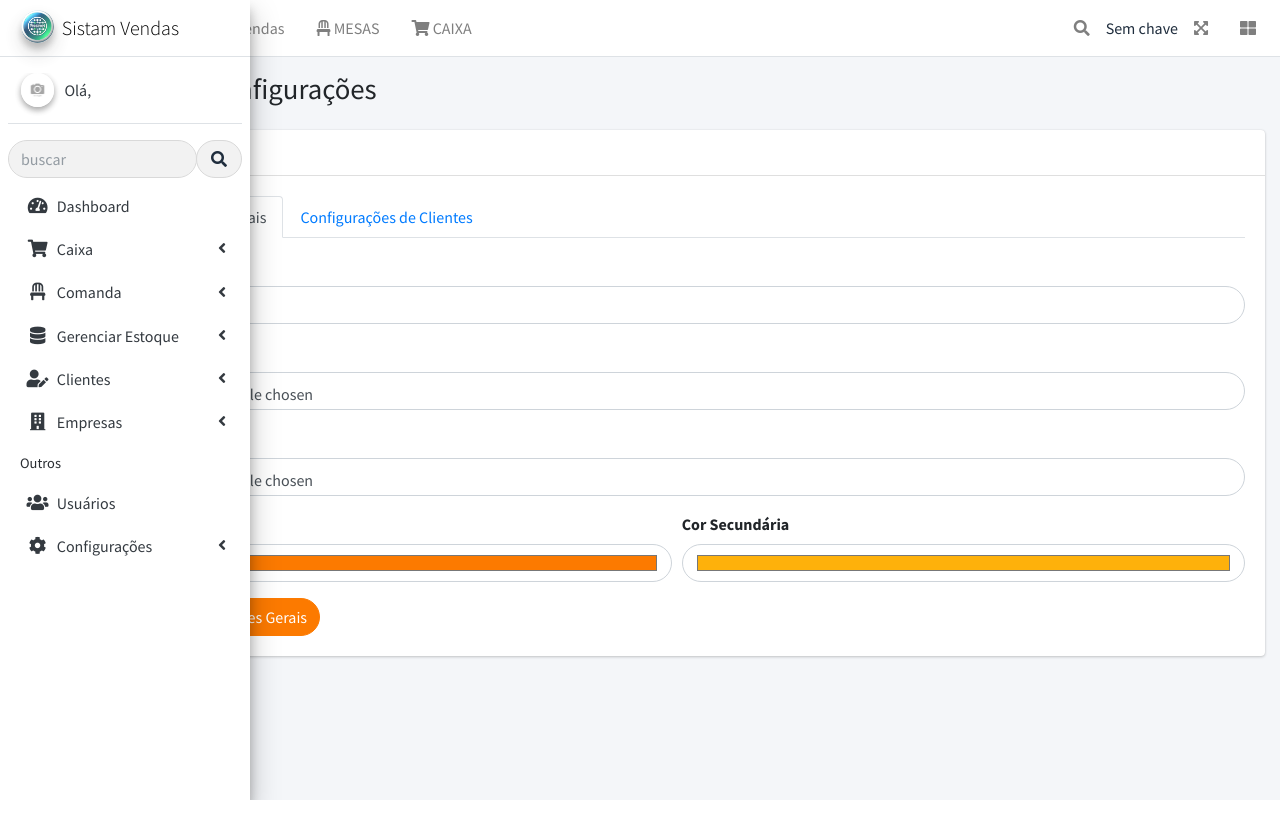
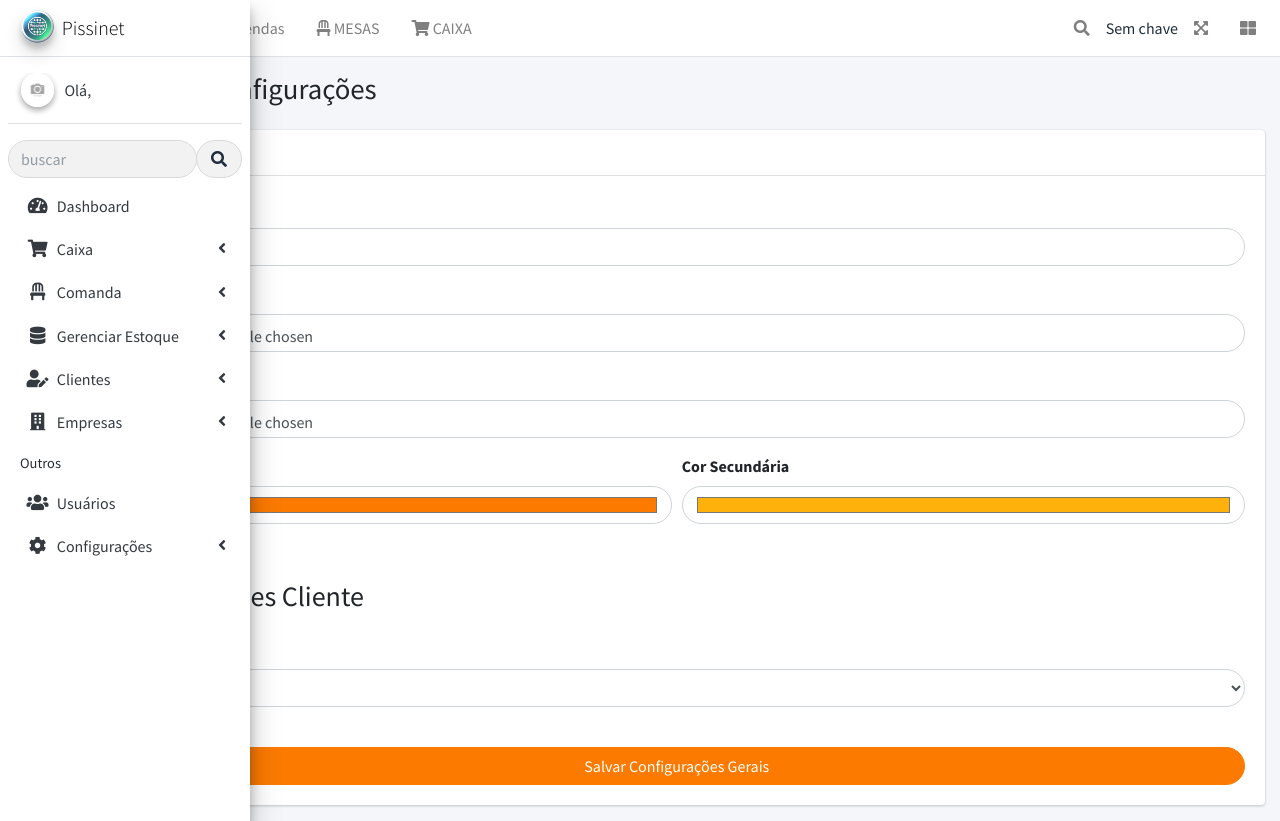
Before and after one commit to Dragonxt022/ProVendas, a Django app: page /configuracoes/ in a window 1280 px wide. Before the commit the page ends 800 px from the top, so only its background shows below. Run offline with Django 5.2, Linux system fonts and the light colour scheme; data comes from the database, SQL or seed files in the repository; both versions use the stored data as it was after the commit; some libraries are stand-ins or nearby versions.

Commit message:
Mais ajuste painel de configurações

```diff
--- a/provendas/configuracoes/context_processors.py
+++ b/provendas/configuracoes/context_processors.py
@@ -12,4 +12,5 @@ def configuracoes(request):
         'cor_primaria': configuracao.cor_primaria,
         'cor_secundaria': configuracao.cor_secundaria,
         'logo_empresa': configuracao.logo_empresa.url if configuracao.logo_empresa else None,
+        'icone_aplicacao': configuracao.icone_aplicacao.url if configuracao.icone_aplicacao else None,
     }
--- a/provendas/configuracoes/forms.py
+++ b/provendas/configuracoes/forms.py
@@ -1,15 +1,16 @@
 from django import forms
 from .models import Configuracao
+from clientes.models import Cliente  # Importando o modelo de Cliente
 
 class ConfiguracaoForm(forms.ModelForm):
     class Meta:
         model = Configuracao
         fields = ['nome_aplicacao', 'cliente_padrao', 'cor_primaria', 'cor_secundaria', 'logo_empresa', 'icone_aplicacao']
         widgets = {
-            'nome_aplicacao': forms.TextInput(attrs={'class': 'form-control'}),
-            'cliente_padrao': forms.Select(attrs={'class': 'form-control'}),
+            'cliente_padrao': forms.Select(attrs={'class': 'form-control'}),  # Aplicando a classe CSS
             'cor_primaria': forms.TextInput(attrs={'type': 'color', 'class': 'form-control'}),
             'cor_secundaria': forms.TextInput(attrs={'type': 'color', 'class': 'form-control'}),
-            'logo_empresa': forms.FileInput(attrs={'class': 'form-control'}),
-            'icone_aplicacao': forms.FileInput(attrs={'class': 'form-control'}),
+            'nome_aplicacao': forms.TextInput(attrs={'class': 'form-control'}),
+            'logo_empresa': forms.ClearableFileInput(attrs={'class': 'form-control'}),
+            'icone_aplicacao': forms.ClearableFileInput(attrs={'class': 'form-control'}),
         }
--- a/provendas/configuracoes/models.py
+++ b/provendas/configuracoes/models.py
@@ -1,12 +1,14 @@
-# models.py
 from django.db import models
 from provendas.utils import caminho_upload
 
+
 class Configuracao(models.Model):
     nome_aplicacao = models.CharField(max_length=100)
-    cliente_padrao = models.ForeignKey('clientes.Cliente', on_delete=models.SET_NULL, null=True, blank=True)
-    cor_primaria = models.CharField(max_length=7, default="#000000")
-    cor_secundaria = models.CharField(max_length=7, default="#FFFFFF")
+    cliente_padrao = models.ForeignKey(
+        'clientes.Cliente', on_delete=models.SET_NULL, null=True, blank=True
+    )
+    cor_primaria = models.CharField(max_length=7, default="#ff970f")  # Cor padrão atualizada
+    cor_secundaria = models.CharField(max_length=7, default="#ffcb0f")  # Cor padrão atualizada
     logo_empresa = models.ImageField(upload_to=caminho_upload, null=True, blank=True)
     icone_aplicacao = models.ImageField(upload_to=caminho_upload, null=True, blank=True)  # Novo campo para o ícone
 
--- a/provendas/configuracoes/urls.py
+++ b/provendas/configuracoes/urls.py
@@ -4,4 +4,5 @@ from . import views
 
 urlpatterns = [
     path('', views.listar_configuracao, name='listar_configuracao'),
+
 ]
--- a/provendas/configuracoes/views.py
+++ b/provendas/configuracoes/views.py
@@ -1,16 +1,22 @@
-from django.shortcuts import render, redirect
+from django.shortcuts import render, redirect, get_object_or_404
 from .models import Configuracao
 from .forms import ConfiguracaoForm
 
 def listar_configuracao(request):
-    configuracao, created = Configuracao.objects.get_or_create(id=1)  # Assumindo que há uma única configuração
+    # Obter ou criar a configuração
+    configuracao, created = Configuracao.objects.get_or_create(id=1)
 
     if request.method == 'POST':
         form = ConfiguracaoForm(request.POST, request.FILES, instance=configuracao)
         if form.is_valid():
             form.save()
-            return redirect('listar_configuracao')  # Redireciona após salvar
+
+            return redirect('listar_configuracao')
     else:
         form = ConfiguracaoForm(instance=configuracao)
 
-    return render(request, 'configuracoes/listar_configuracao.html', {'form': form})
+    # Passando os dados para a template para renderizar o formulário
+    return render(request, 'configuracoes/listar_configuracao.html', {
+        'form': form,
+        'configuracao': configuracao
+    })
--- a/provendas/templates/configuracoes/listar_configuracao.html
+++ b/provendas/templates/configuracoes/listar_configuracao.html
@@ -33,41 +33,24 @@
                                 <h3 class="card-title">Lista de clientes</h3>
                             </div>
                             <div class="card-body">
-                                <!-- Abas de Configuração -->
-                                <ul class="nav nav-tabs" id="configuracoesTabs" role="tablist">
-                                    <li class="nav-item">
-                                        <a class="nav-link active" id="gerais-tab" data-toggle="tab" href="#gerais" role="tab" aria-controls="gerais" aria-selected="true">
-                                            Configurações Gerais
-                                        </a>
-                                    </li>
-                                    <li class="nav-item">
-                                        <a class="nav-link" id="clientes-tab" data-toggle="tab" href="#clientes" role="tab" aria-controls="clientes" aria-selected="false">
-                                            Configurações de Clientes
-                                        </a>
-                                    </li>
-                                </ul>
-
-                                <div class="tab-content mt-3" id="configuracoesTabsContent">
-                                    <!-- Aba de Configurações Gerais -->
-                                    <div class="tab-pane fade show active" id="gerais" role="tabpanel" aria-labelledby="gerais-tab">
                                 <form method="POST" enctype="multipart/form-data">
                                     {% csrf_token %}
 
                                     <!-- Nome da Aplicação -->
                                     <div class="form-group">
-                                                <label for="id_nome_aplicacao">Nome da Aplicação</label>
+                                        <label for="id_nome_aplicacao" class="form-label">Nome da Aplicação</label>
                                         {{ form.nome_aplicacao }}
                                     </div>
 
                                     <!-- Logo da Empresa -->
                                     <div class="form-group">
-                                                <label for="id_logo_empresa">Logo da Empresa</label>
+                                        <label for="id_logo_empresa" class="form-label">Logo da Empresa</label>
                                         {{ form.logo_empresa }}
                                     </div>
 
                                     <!-- Ícone da Aplicação -->
                                     <div class="form-group">
-                                                <label for="id_icone_aplicacao">Ícone da Aplicação</label>
+                                        <label for="id_icone_aplicacao" class="form-label">Ícone da Aplicação</label>
                                         {{ form.icone_aplicacao }}
                                     </div>
 
@@ -75,37 +58,29 @@
                                     <div class="form-row">
                                         <div class="col-md-6">
                                             <div class="form-group">
-                                                        <label for="id_cor_primaria">Cor Primária</label>
+                                                <label for="id_cor_primaria" class="form-label">Cor Primária</label>
                                                 {{ form.cor_primaria }}
                                             </div>
                                         </div>
                                         <div class="col-md-6">
                                             <div class="form-group">
-                                                        <label for="id_cor_secundaria">Cor Secundária</label>
+                                                <label for="id_cor_secundaria" class="form-label">Cor Secundária</label>
                                                 {{ form.cor_secundaria }}
                                             </div>
                                         </div>
                                     </div>
 
-                                            <button type="submit" class="btn btn-success">Salvar Configurações Gerais</button>
-                                        </form>
-                                    </div>
 
-                                    <!-- Aba de Configurações de Clientes -->
-                                    <div class="tab-pane fade" id="clientes" role="tabpanel" aria-labelledby="clientes-tab">
-                                        <form method="POST" enctype="multipart/form-data">
-                                            {% csrf_token %}
-
-                                            <!-- Cliente Padrão -->
-                                            <div class="form-group">
-                                                <label for="id_cliente_padrao">Cliente Padrão</label>
+                                    <div class="form-group py-4">
+                                        <h3 class="py-3"> Configurações Cliente</h3>
+                                        <label for="id_cliente_padrao" class="form-label">Cliente Padrão</label>
+                                        <!-- Selecione o cliente padrão já salvo -->
                                         {{ form.cliente_padrao }}
                                     </div>
 
-                                            <button type="submit" class="btn btn-success">Salvar Configurações de Clientes</button>
+                                    <button type="submit" class="btn btn-success w-100">Salvar Configurações Gerais</button>
                                 </form>
-                                    </div>
-                                </div>
+
                             </div>
                         </div>
                     </div>
--- a/provendas/templates/includes/sidebar.html
+++ b/provendas/templates/includes/sidebar.html
@@ -5,8 +5,15 @@
 <aside class="main-sidebar sidebar-light-success elevation-4">
   <!-- Brand Logo -->
   <a href="{% url 'dashboard' %}" class="brand-link">
-    <img src="{% static 'image/iconsistema.png' %}" alt="Logo da empresa" class="brand-image img-circle elevation-3" style="opacity: .8">
-    <span class="brand-text font-weight-light">Sistam Vendas</span>
+
+    {% if logo_empresa %}
+        <img src="{{ logo_empresa }}" alt="Logo da empresa" class="brand-image img-circle elevation-3" style="opacity: .8">
+    {% else %}
+        <img src="{% static 'image/iconsistema.png' %}" alt="Logo da empresa" class="brand-image img-circle elevation-3" style="opacity: .8">
+    {% endif %}
+
+    <span class="brand-text font-weight-light">{{ nome_aplicacao }}</span>
+
   </a>
 
   <!-- Sidebar -->
--- a/provendas/templates/template.html
+++ b/provendas/templates/template.html
@@ -8,8 +8,14 @@
     <meta charset="utf-8">
     <meta http-equiv="X-UA-Compatible" content="IE=edge">
     <meta name="viewport" content="width=device-width, initial-scale=1">
-    <title>{% block title %} | Vendas|Pro{% endblock %}</title> <!-- Aqui o título é dinâmico -->
-    <link rel="shortcut icon" href="{%  static 'image/iconsistema.png' %}" type="image/x-icon">
+    <title>{% block title %} {{ nome_aplicacao }} {% endblock %}</title> <!-- Aqui o título é dinâmico -->
+
+    <!-- Definir o Favicon -->
+    {% if icone_aplicacao %}
+        <link rel="shortcut icon" href="{{ icone_aplicacao }}" type="image/x-icon">
+    {% else %}
+        <link rel="shortcut icon" href="{% static 'image/iconsistema.png' %}" type="image/x-icon">
+    {% endif %}
 
 
     <!-- jQuery deve ser o primeiro a ser carregado -->
```
Also changed, not shown: provendas/configuracoes/migrations/0006_alter_configuracao_cor_primaria_and_more.py (added), provendas/db.sqlite3, provendas/media/images/11-2024/logo_waveUgmN.webp (added), provendas/media/images/11-2024/logo_zniIuJjg.webp (added). Lines whose indentation alone changed are shown as unchanged.
